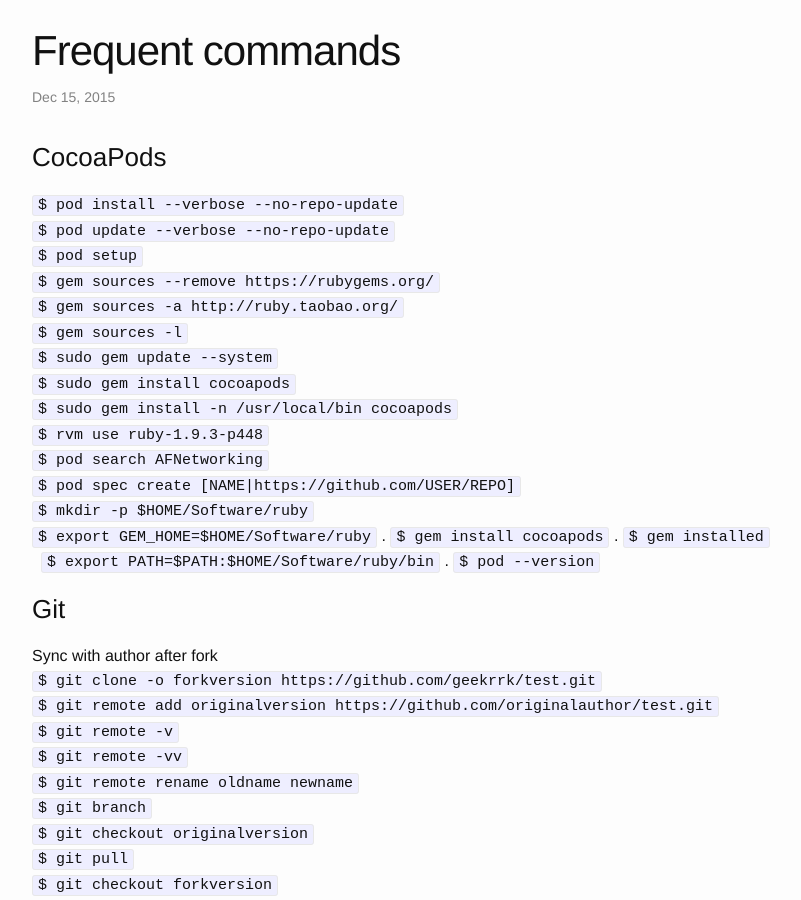
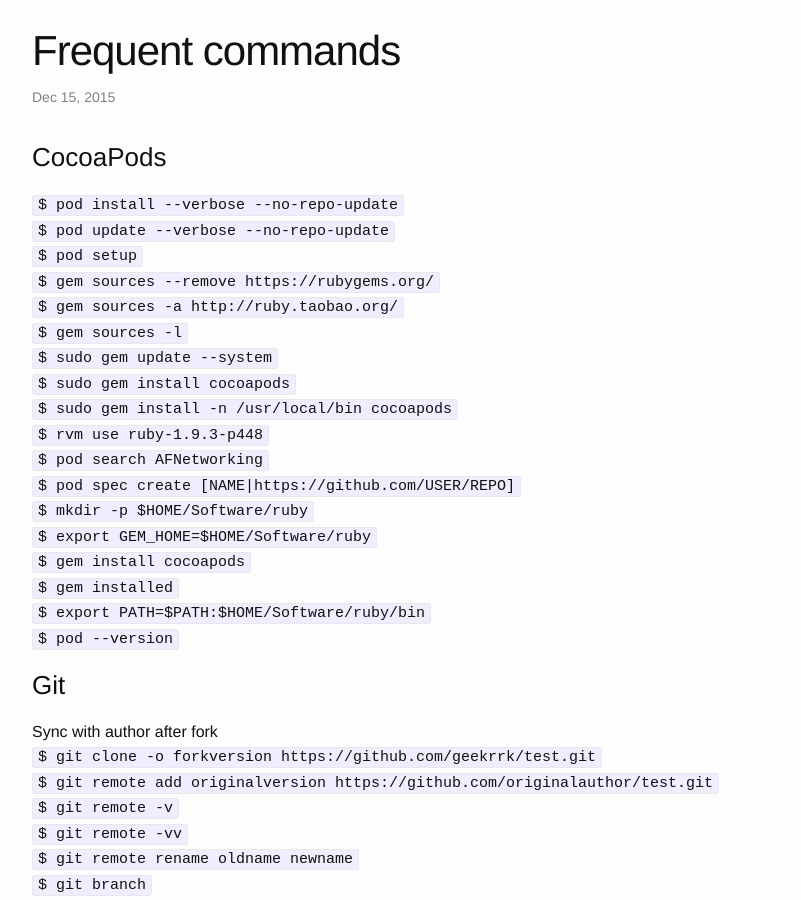
Before and after one commit to GeekRRK/GeekRRK.github.io, a Jekyll site: the page built from _posts/2015-12-15-Frequent commands.md, in a window 1280 px wide and 900 px high. Shown: the whole window, without its empty margins (238-1039 px from the left). Built offline with Jekyll 4.4.1, drawn with Linux system fonts in a browser that asks for light colours.

```diff
--- a/_posts/2015-12-15-Frequent commands.md
+++ b/_posts/2015-12-15-Frequent commands.md
@@ -17,10 +17,10 @@ title: Frequent commands
 `$ pod search AFNetworking`
 `$ pod spec create [NAME|https://github.com/USER/REPO]`
 `$ mkdir -p $HOME/Software/ruby`
-`$ export GEM_HOME=$HOME/Software/ruby` .
-`$ gem install cocoapods` .
+`$ export GEM_HOME=$HOME/Software/ruby`
+`$ gem install cocoapods`
 `$ gem installed`
-`$ export PATH=$PATH:$HOME/Software/ruby/bin` .
+`$ export PATH=$PATH:$HOME/Software/ruby/bin`
 `$ pod --version`
 
 ### Git
```
